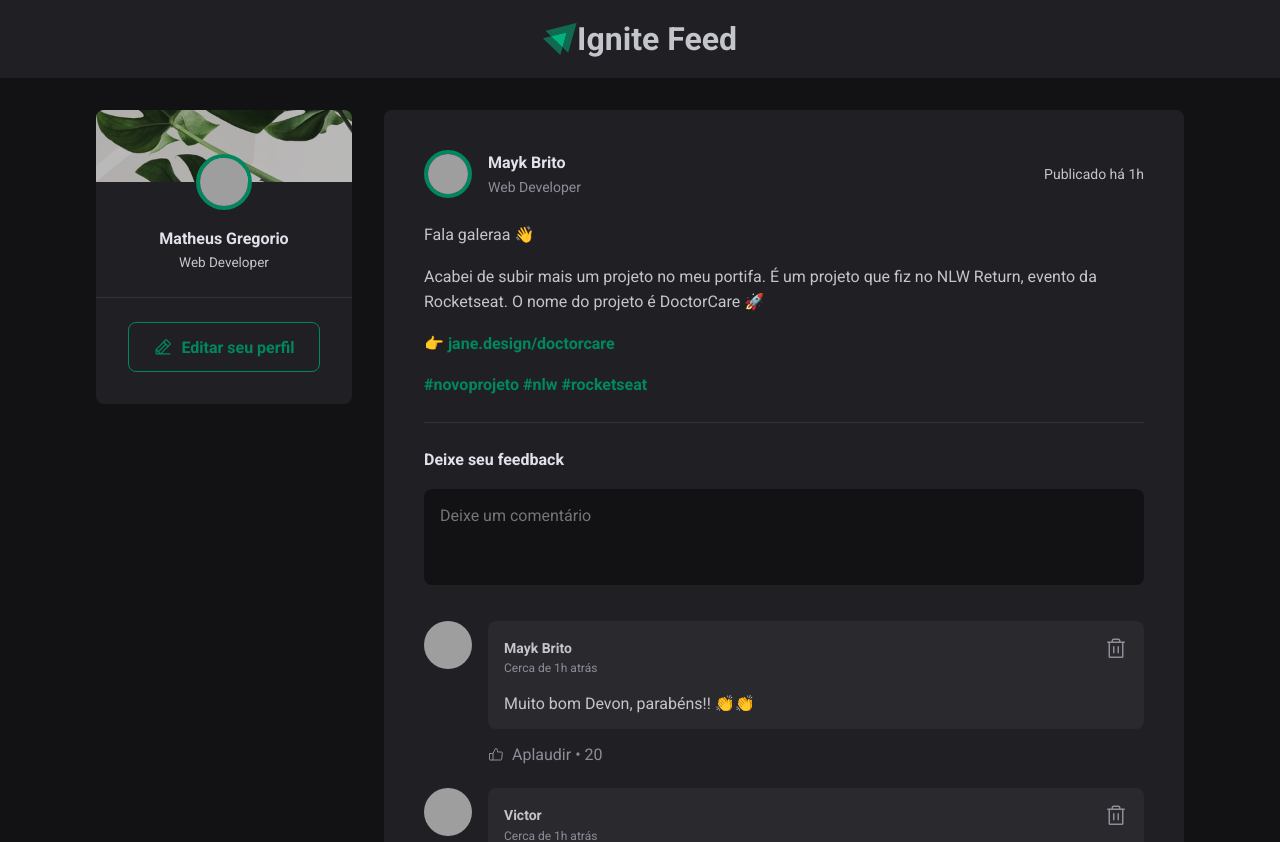
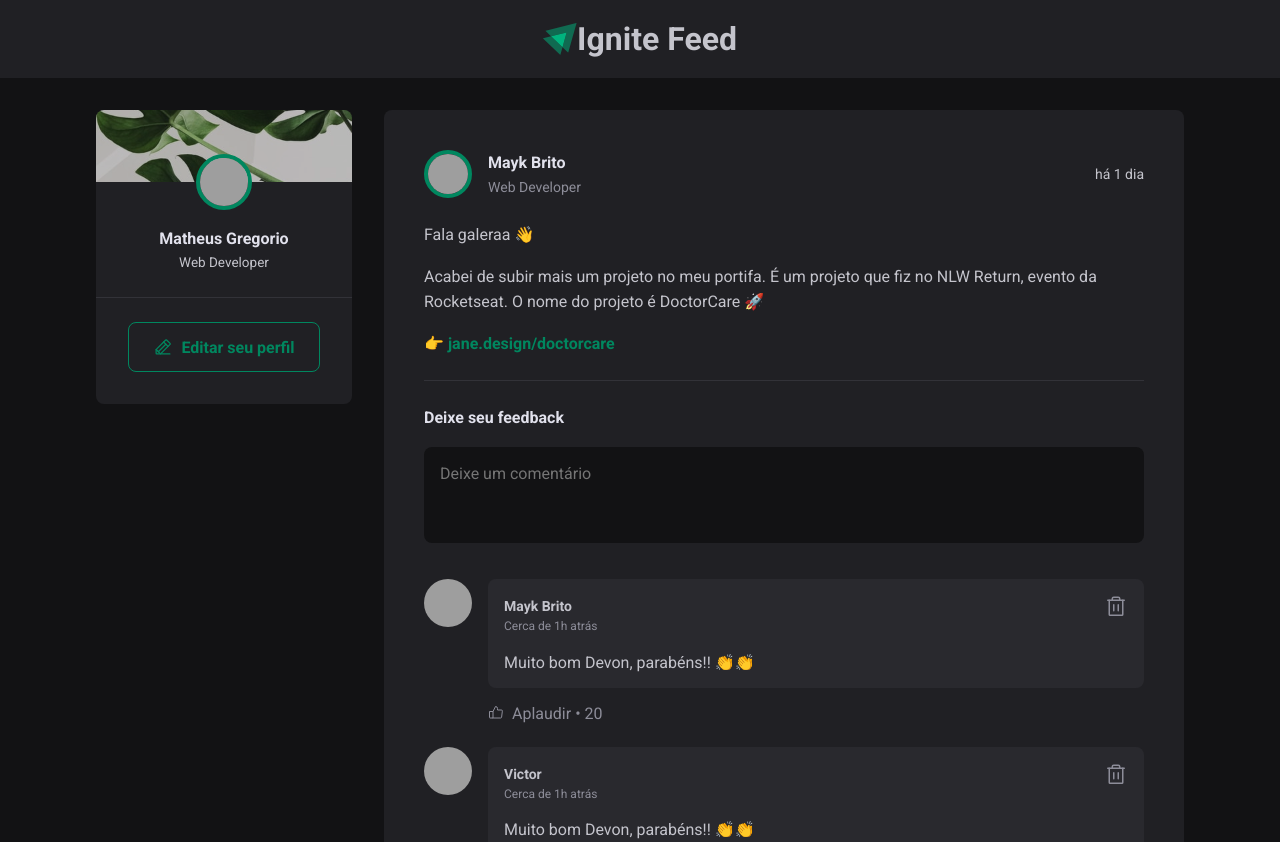
Before and after one commit to Matheussmaced/feed, a React (Vite) app: page / in a window 1280 px wide. Shown: the top 842 px of the page. Built offline with nearby package versions, Linux system fonts and the light colour scheme; grey boxes are pictures that could not be loaded.

Commit message:
update of properties to post

```diff
--- a/package.json
+++ b/package.json
@@ -10,6 +10,7 @@
     "preview": "vite preview"
   },
   "dependencies": {
+    "date-fns": "^2.30.0",
     "phosphor-react": "^1.4.1",
     "react": "^18.2.0",
     "react-dom": "^18.2.0"
--- a/src/App.jsx
+++ b/src/App.jsx
@@ -4,6 +4,47 @@
 import { Header } from './components/Header'
 import { Post } from './components/Post'
 import { Sidebar } from './components/Sidebar';
+
+
+// Precisamos de:
+// author {avatar_url: '', name: '', role ''}
+// plublishedAt: date
+// content: String
+
+const posts = [
+  {
+    id: new Date().getTime(),
+    author: {
+      avatarUrl: 'https://github.com/MaykBrito.png',
+      name: 'Mayk Brito',
+      role: 'Web Developer',
+    },
+    content: [
+      {type: 'paragraph', content: 'Fala galeraa 👋'},
+
+      {type: 'paragraph', content: 'Acabei de subir mais um projeto no meu portifa. É um projeto que fiz no NLW Return, evento da Rocketseat. O nome do projeto é DoctorCare 🚀'},
+
+      {type: 'link', content: '👉 jane.design/doctorcare'},
+    ],
+    publishedAt: new Date('2023-08-24 20:07:30')
+  },
+  {
+    id: new Date().getTime(),
+    author: {
+      avatarUrl: 'https://github.com/Matheussmaced.png',
+      name: 'Matheus Macêdo',
+      role: 'Web Developer',
+    },
+    content: [
+      {type: 'paragraph', content: 'Fala galeraa 👋'},
+
+      {type: 'paragraph', content: 'Acabei de subir mais um projeto no meu portifa. É um projeto que fiz no NLW Return, evento da Rocketseat. O nome do projeto é DoctorCare 🚀'},
+
+      {type: 'link', content: '👉 jane.design/doctorcare '},
+    ],
+    publishedAt: new Date('2023-08-23 20:07:30')
+  },
+]
 
 function App() {
 
@@ -16,8 +57,15 @@
           <Sidebar />
         </aside>
         <main>
-          <Post photo={'https://github.com/MaykBrito.png'} name='Mayk Brito'/>
-          <Post photo={'https://github.com/Matheussmaced.png'} name='Matheus Macedo'/>
+          {posts.map(post => {
+            return (
+              <Post
+                author ={post.author}
+                content ={post.content}
+                publishedAt ={post.publishedAt}
+              />
+            )
+          })}
         </main>
       </div>
     </>
--- a/src/components/Post.jsx
+++ b/src/components/Post.jsx
@@ -1,34 +1,46 @@
+import { format, formatDistanceToNow } from 'date-fns'
+import ptBr from 'date-fns/locale/pt-BR'
+
 import { Comment } from './Comment';
 import { Avatar } from './Avatar';
 
 import styles from './Post.module.css'
 
-export const Post = ({photo, name}) => {
+export const Post = ({author, publishedAt, content}) => {
+
+    // date published
+    const publishedDateFormatted = format(publishedAt, "d 'de' LLLL 'às' HH:mm'h'", {
+        locale: ptBr
+    });
+
+    // amarzenar a data da publ do post relativa a agora
+    const publishedDateRelativeToNow = formatDistanceToNow(publishedAt, {
+        locale: ptBr,
+        addSuffix: true,
+    })
+
     return (
         <article className={styles.post}>
             <header>
                 <div className={styles.author}>
-                    <Avatar hasBorder={true} src={photo} />
+                    <Avatar hasBorder={true} src={author.avatarUrl} />
                     <div className={styles.authorInfo}>
-                        <strong>{name}</strong>
-                        <span>Web Developer</span>
+                        <strong>{author.name}</strong>
+                        <span>{author.role}</span>
                     </div>
                 </div>
 
-                <time title='24 de Agosto as 20:07:30' dateTime='2023-08-24 20:07:30'>Publicado há 1h</time>
+                <time title={publishedDateFormatted} dateTime={publishedAt.toISOString()}>{publishedDateRelativeToNow}</time>
             </header>
 
             <div className={styles.content}>
-                <p>Fala galeraa 👋</p>
-
-                <p>Acabei de subir mais um projeto no meu portifa. É um projeto que fiz no NLW Return, evento da Rocketseat. O nome do projeto é DoctorCare 🚀</p>
-
-                <p>👉 <a href="#">jane.design/doctorcare </a></p>
-
-                <p><a href="#"> #novoprojeto</a>{' '}
-                <a href="#">#nlw</a>{' '}
-                <a href="#">#rocketseat </a></p>{' '}
-
+                {content.map(line =>{                       // publications
+                    if(line.type === 'paragraph'){
+                        return <p>{line.content}</p>
+                    }else if(line.type === 'link'){
+                        return <p> <a href="#">{line.content}</a></p>
+                    }
+                })}
             </div>
 
             <form className={styles.commentForm}>
```
Also changed, not shown: 1 other file (tests, documents, lock files or other folders).
